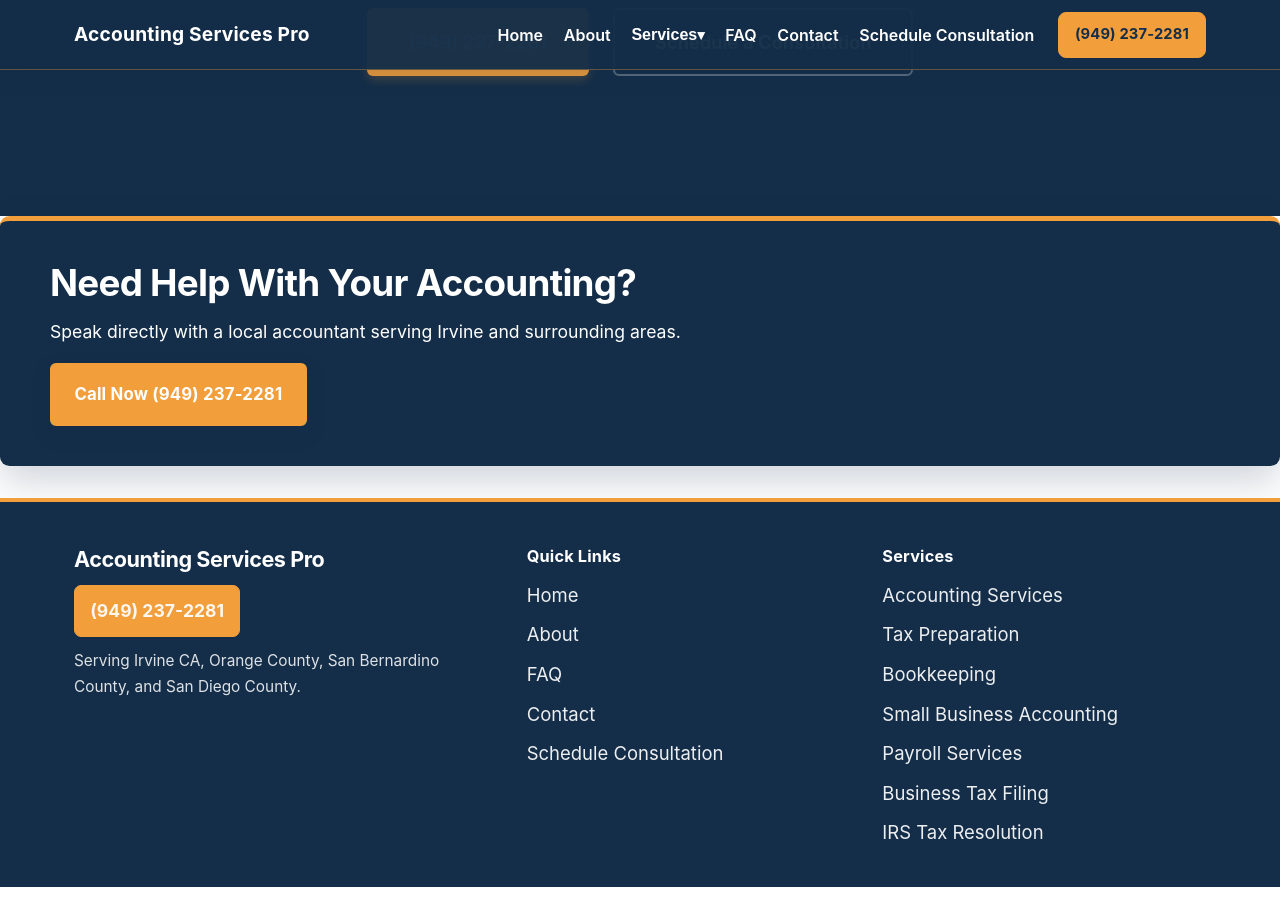
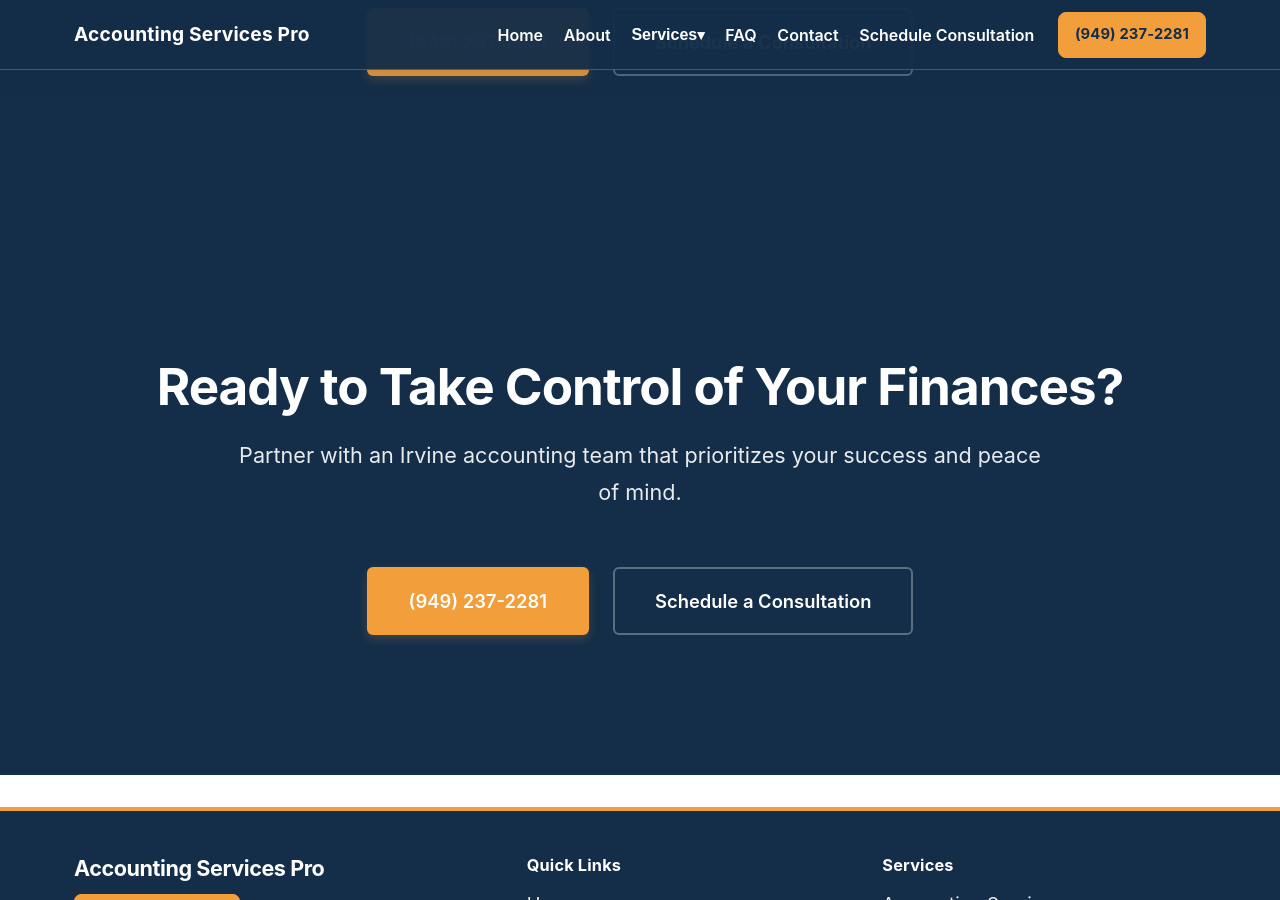
Before and after one commit to YourOnlineSquad/accounting-irvine-ca-accountingservicespro, a Jekyll site: the page built from index.md, in a window 1280 px wide and 900 px high, scrolled down 5714 px. Built offline with Jekyll 4.4.1, drawn with Linux system fonts in a browser that asks for light colours.

Commit message:
Update cta.html

```diff
--- a/_includes/cta.html
+++ b/_includes/cta.html
@@ -1,13 +1,10 @@
-<section class="cta-panel">
-  <div class="section-inner">
-
-    <h2>Need Help With Your Accounting?</h2>
-
-    <p>Speak directly with a local accountant serving Irvine and surrounding areas.</p>
-
-    <a href="tel:+19492372281" class="cta-button">
-      Call Now (949) 237-2281
-    </a>
-
+<section class="final-cta section-dark text-center">
+  <div class="container">
+    <h2 class="text-white">Ready to Take Control of Your Finances?</h2>
+    <p class="text-white">Partner with an Irvine accounting team that prioritizes your success and peace of mind.</p>
+    <div class="cta-buttons">
+      <a href="tel:+19492372281" class="btn btn-primary btn-large">(949) 237-2281</a>
+      <a href="/pages/schedule-consultation/" class="btn btn-secondary btn-large">Schedule a Consultation</a>
+    </div>
   </div>
 </section>
```
